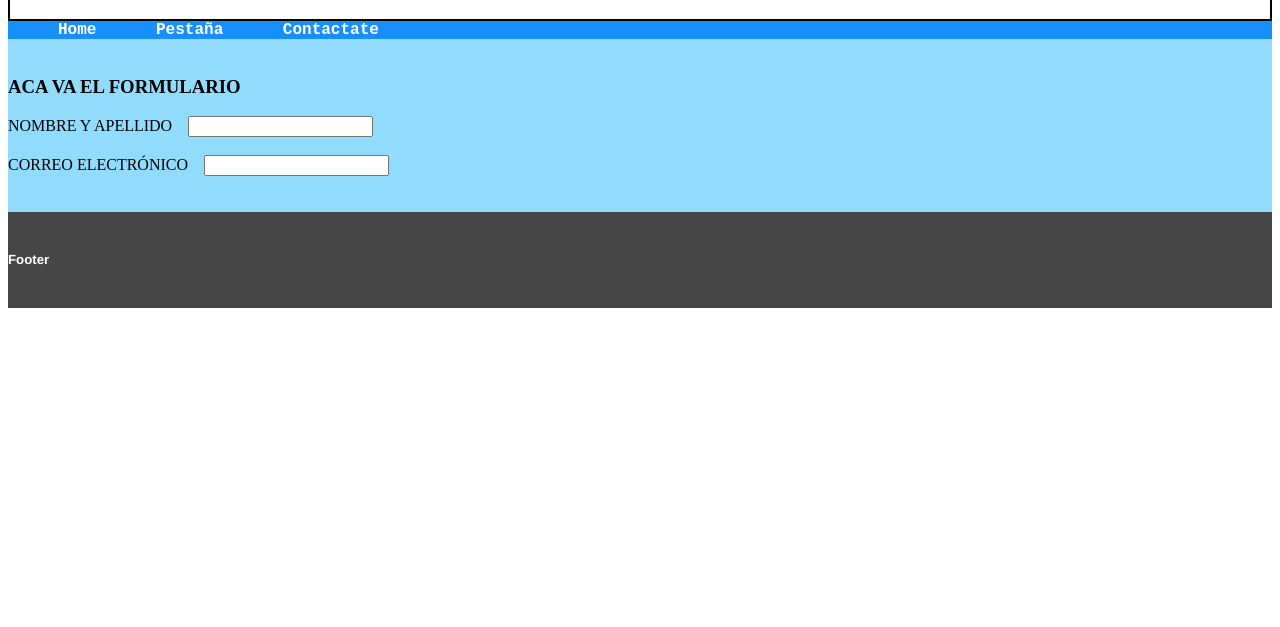
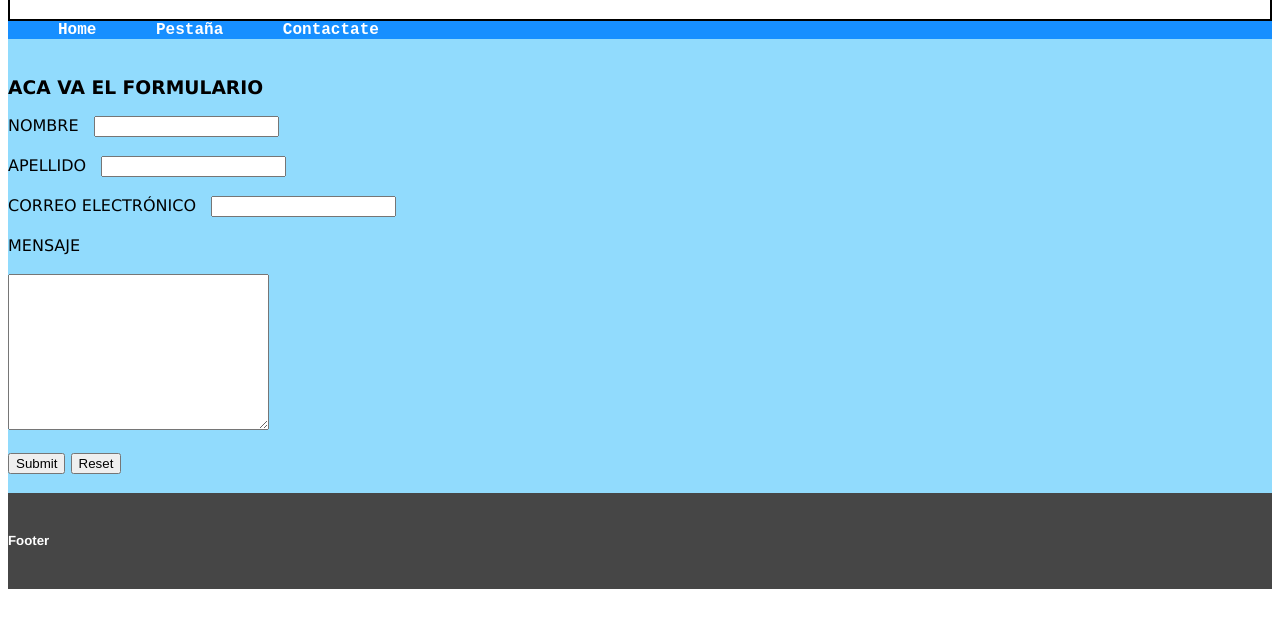
Before and after one commit to GloriStdnt/practicaFrontHtml, a plain HTML site: page contacto.html in a window 1280 px wide. Shown: the part 123-750 px from the top of the page. Drawn offline with Linux system fonts and the light colour scheme.

Commit message:
actualizacion

```diff
--- a/contacto.html
+++ b/contacto.html
@@ -29,11 +29,17 @@
         <br>
         <h3>ACA VA EL FORMULARIO</h3>
         <form action="">
-            <label for="nombre">NOMBRE Y APELLIDO &nbsp;&nbsp;</label>
+            <label for="nombre">NOMBRE &nbsp;</label>
             <input type="text"> <br><br>
-            <label for="email">CORREO ELECTRÓNICO &nbsp;&nbsp;</label>
+            <label for="apellido">APELLIDO &nbsp;</label>
             <input type="text"> <br><br>
-
+            <label for="email">CORREO ELECTRÓNICO &nbsp;</label>
+            <input type="text"> <br><br>
+            <label for="mensaje">MENSAJE</label><br><br>
+            <textarea name="mensaje" id="" cols="30" rows="10"></textarea>
+            <br><br>
+            <input type="submit">
+            <input type="reset" name="reset" id="btnReset">
         </form>
         <br>
     </div>
--- a/pruebaEstilos.css
+++ b/pruebaEstilos.css
@@ -36,4 +36,5 @@ footer h5{
 }
 .fondito{
     background-color: rgb(145, 219, 253);
+    font-family: Verdana, Geneva, Tahoma, sans-serif;
 }
```
